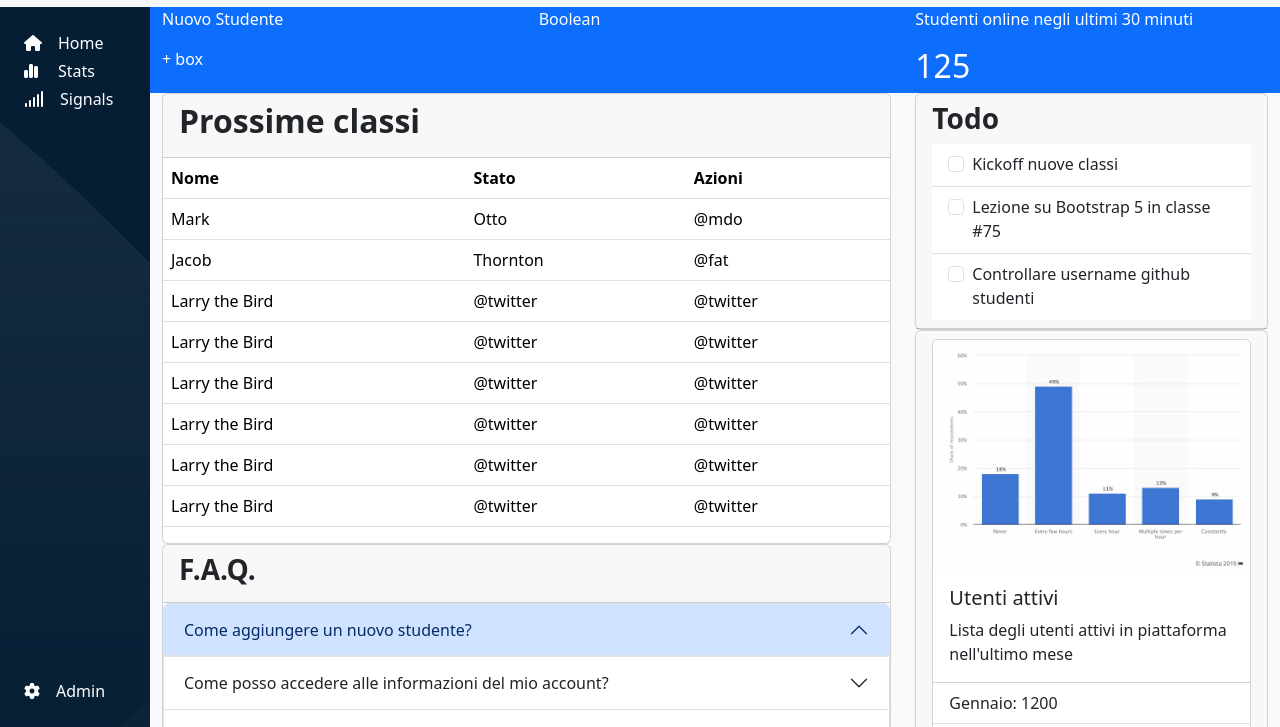
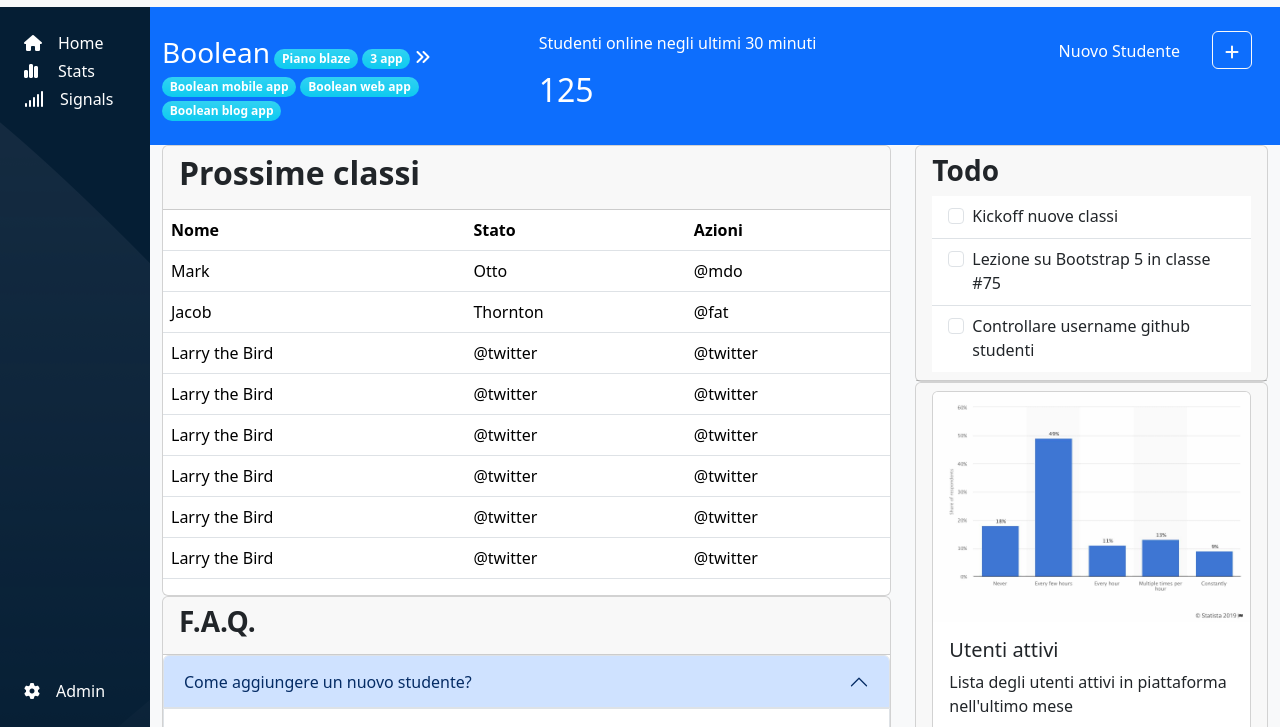
Before and after one commit to AndreaCollura/html-css-bootstrap-dashboard, a plain HTML site: page index.html in a window 1280 px wide. Shown: the part 73-800 px from the top of the page. Drawn offline with nearby package versions, Linux system fonts and the light colour scheme.

Commit message:
blue-bar ok offcanvas to add

```diff
--- a/index.html
+++ b/index.html
@@ -70,17 +70,26 @@
         <main>
             <section class="blue-bar bg-primary">
                 <div class="container-fluid text-white">
-                    <div class="row d-flex ">
-                        <div class="col-12 col-md-4">
-                            <p>Nuovo Studente</p>
-                            <div> + box</div>
-                        </div>
-                        <div class="col-12 col-md-4">
-                            <p>Boolean</p>
-                            <!-- aggiungere badge -->
+                    <div class="row d-flex justify-content-between ">
+                        <div class="order-md-3 col-12 col-md-4 py-4">
+                            <div class="d-flex d-md-flex justify-content-md-end">
+                                <div class="pt-2 pe-3"><p>Nuovo Studente</p></div>
+
+                                <div class="px-3"><button type="button" class="btn btn-outline-light align-middle"><i class="fa-solid fa-plus align-middle"></i></button></div>
+                            </div>
 
                         </div>
-                        <div class="col-12 col-md-4">
+                        <div class="order-md-1 col-12 col-md-4 py-4">
+                            <p class="fs-3 d-inline">Boolean</p>
+                            <span class="badge rounded-pill bg-info bg-gradient">Piano blaze</span>
+                            <span class="badge rounded-pill bg-info bg-gradient">3 app</span>
+                            <span ><i class="fa-solid fa-angles-right"></i></span>
+                            <span class="badge rounded-pill bg-info bg-gradient d-md-none">+</span>
+                            <span class="badge rounded-pill bg-info bg-gradient d-none d-md-inline-block">Boolean mobile app</span>
+                            <span class="badge rounded-pill bg-info bg-gradient d-none d-md-inline-block">Boolean web app</span>
+                            <span class="badge rounded-pill bg-info bg-gradient d-none d-md-inline-block">Boolean blog app</span>
+                        </div>
+                        <div class="order-md-2 col-12 col-md-4 py-4">
                             <p>Studenti online negli ultimi 30 minuti</p>
                             <h2>125</h2>
                         </div>
```
